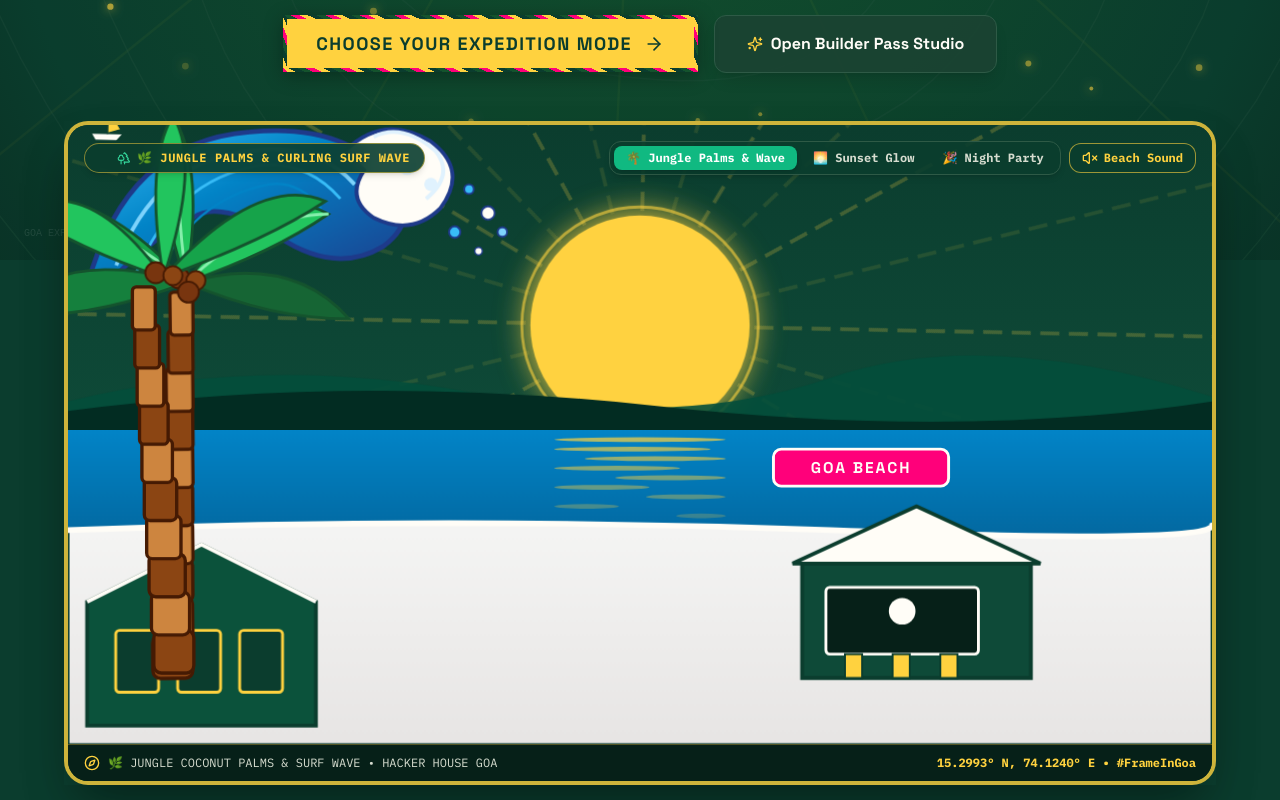
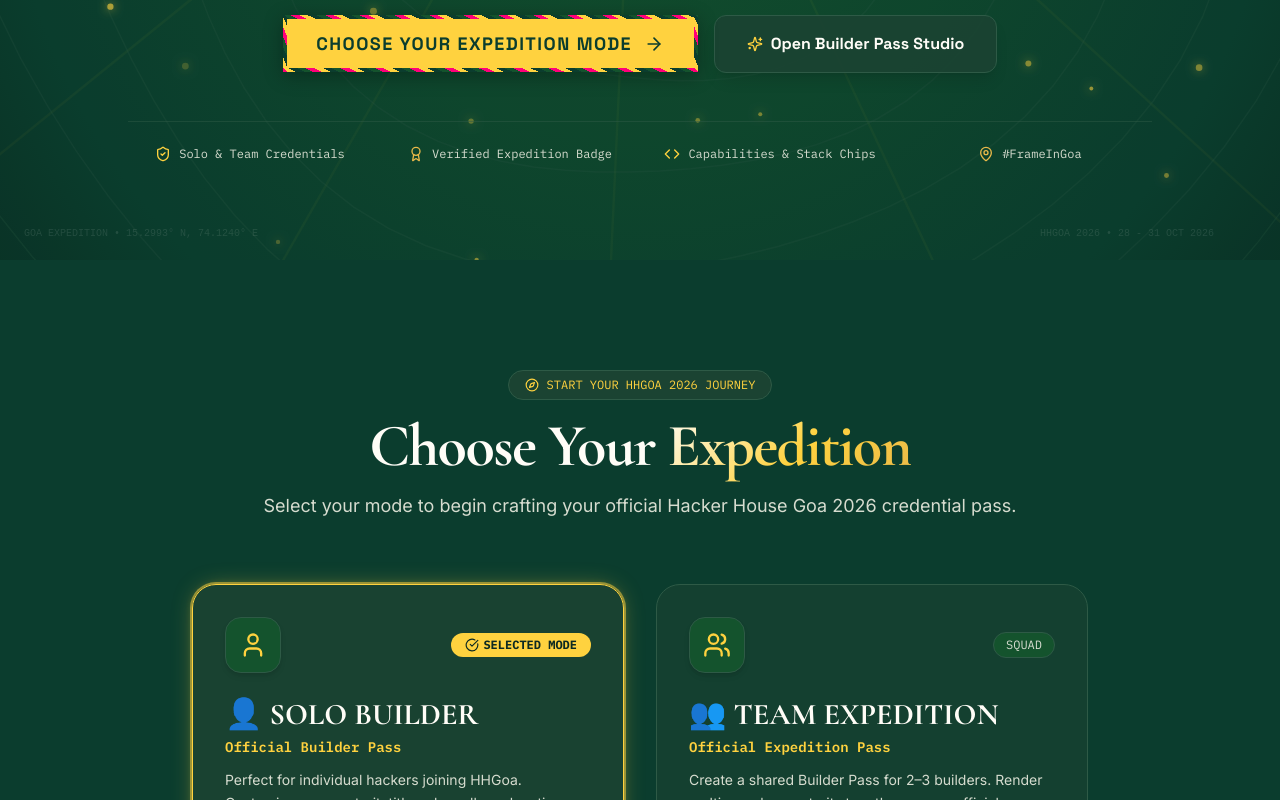
Before and after one commit to samu22112005/task1-HackerHouse-, a Next.js app: page / in a window 1280 px wide. Shown: the part 540-1340 px from the top of the page. Built offline with nearby package versions, Linux system fonts and the light colour scheme.

Commit message:
Remove GoaBeachVectorArt hero block from website layout as requested

```diff
--- a/src/components/sections/Hero.tsx
+++ b/src/components/sections/Hero.tsx
@@ -1,9 +1,9 @@
 'use client';
 
 import React, { useState } from 'react';
+import { motion } from 'framer-motion';
 import { Compass, ArrowRight, ShieldCheck, Code, Award, MapPin, Sparkles } from 'lucide-react';
-import { motion } from 'framer-motion';
-import { GoaBeachVectorArt } from '../illustration/GoaBeachVectorArt';
+
 
 export const Hero: React.FC = () => {
   const [rotateX, setRotateX] = useState(0);
@@ -85,15 +85,7 @@
           </div>
         </div>
 
-        {/* FEATURED HANDCRAFTED RETRO VECTOR ARTWORK (MATCHING USER SUBMITTED PHOTO) */}
-        <motion.div
-          initial={{ opacity: 0, y: 30 }}
-          animate={{ opacity: 1, y: 0 }}
-          transition={{ duration: 0.8, delay: 0.2 }}
-          className="max-w-6xl mx-auto mb-16 shadow-2xl"
-        >
-          <GoaBeachVectorArt />
-        </motion.div>
+
 
         {/* HIGHLIGHT STRIP BAR */}
         <div className="pt-6 border-t border-hhgoa-border/50 grid grid-cols-2 sm:grid-cols-4 gap-4 text-xs font-mono text-hhgoa-muted max-w-5xl mx-auto">
```
